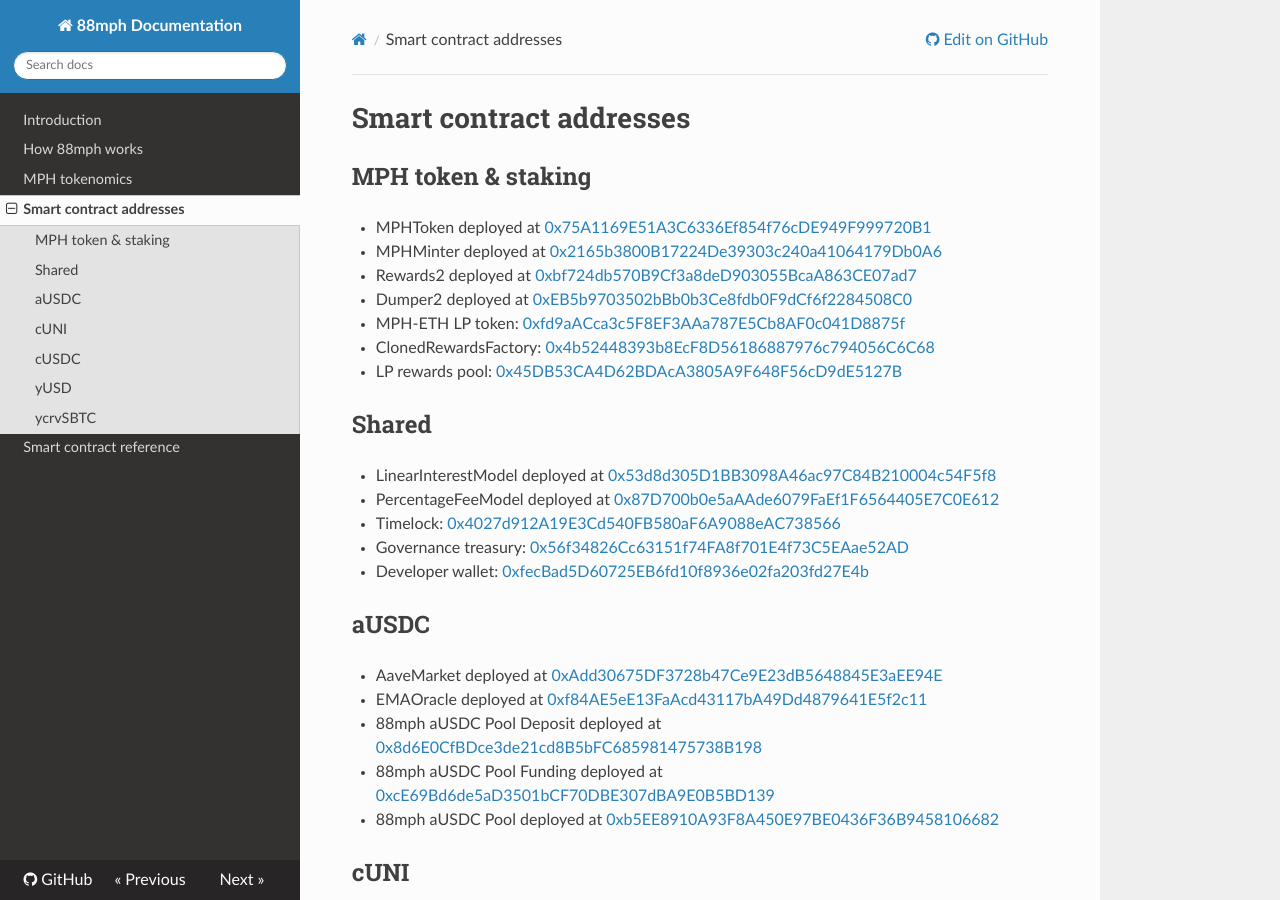
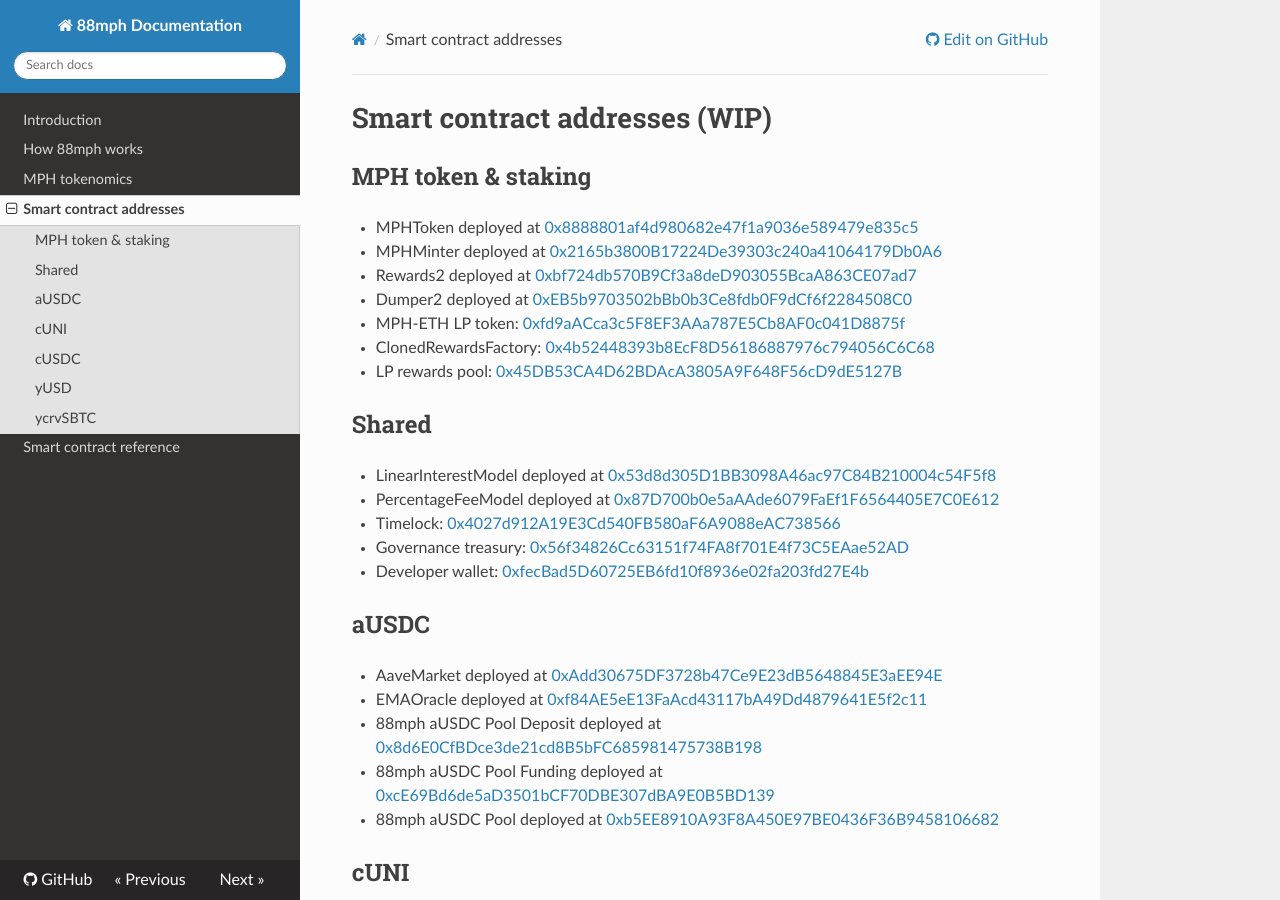
Before and after one commit to 88mphapp/docs, an MkDocs documentation site: the page built from docs/addresses.md, in a window 1280 px wide and 900 px high. Built offline with MkDocs 1.6.1, drawn with Linux system fonts in a browser that asks for light colours; nearby versions of some CDN libraries.

Commit message:
Update addresses.md

```diff
--- a/docs/addresses.md
+++ b/docs/addresses.md
@@ -1,8 +1,8 @@
-# Smart contract addresses
+# Smart contract addresses (WIP)
 
 ## MPH token & staking
 
-- MPHToken deployed at [0x75A1169E51A3C6336Ef854f76cDE949F999720B1](https://etherscan.io/address/0x75A1169E51A3C6336Ef854f76cDE949F999720B1)
+- MPHToken deployed at [0x8888801af4d980682e47f1a9036e589479e835c5](https://etherscan.io/token/0x8888801af4d980682e47f1a9036e589479e835c5)
 - MPHMinter deployed at [0x2165b3800B17224De39303c240a41064179Db0A6](https://etherscan.io/address/0x2165b3800B17224De39303c240a41064179Db0A6)
 - Rewards2 deployed at [0xbf724db570B9Cf3a8deD903055BcaA863CE07ad7](https://etherscan.io/address/0xbf724db570B9Cf3a8deD903055BcaA863CE07ad7)
 - Dumper2 deployed at [0xEB5b9703502bBb0b3Ce8fdb0F9dCf6f2284508C0](https://etherscan.io/address/0xEB5b9703502bBb0b3Ce8fdb0F9dCf6f2284508C0)
```
